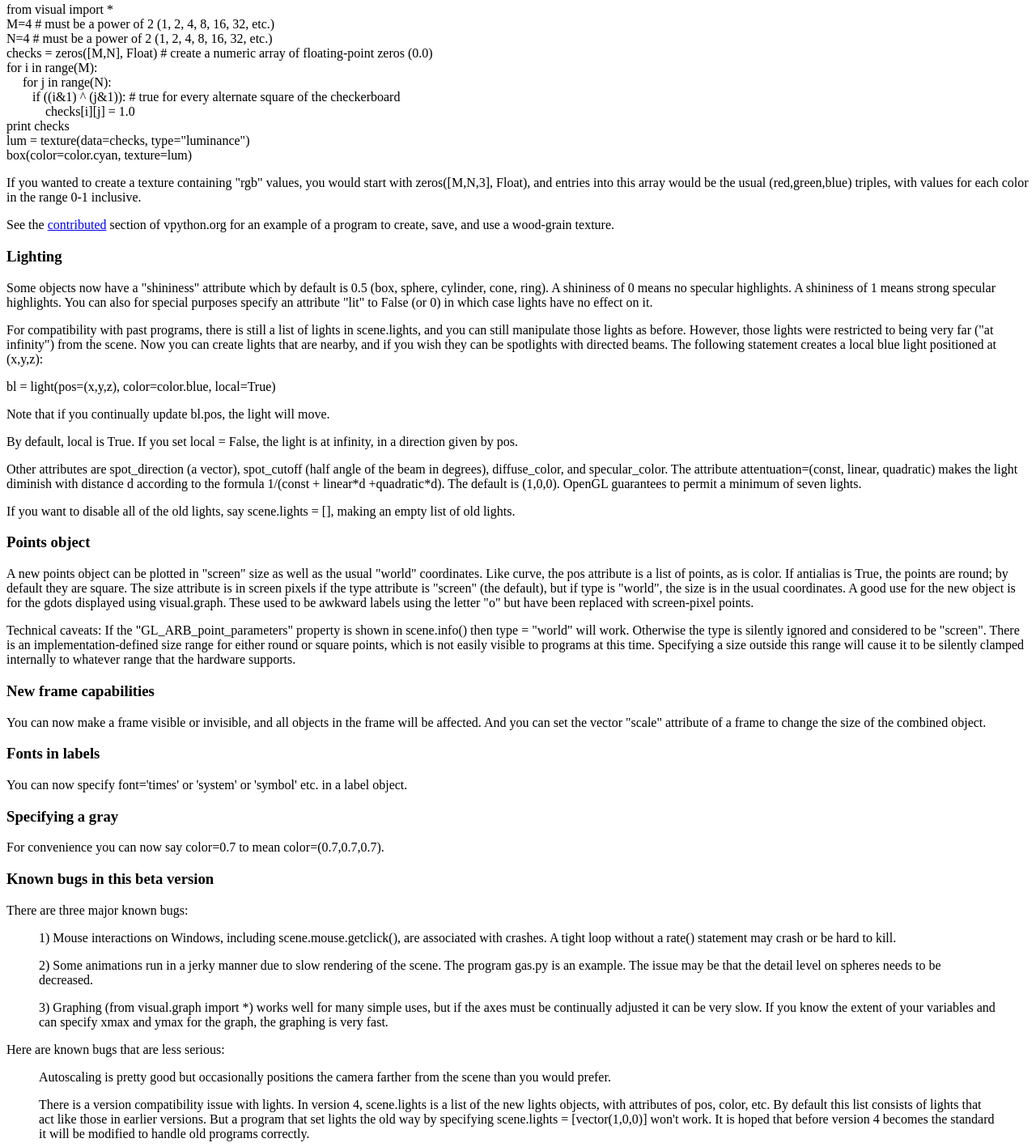
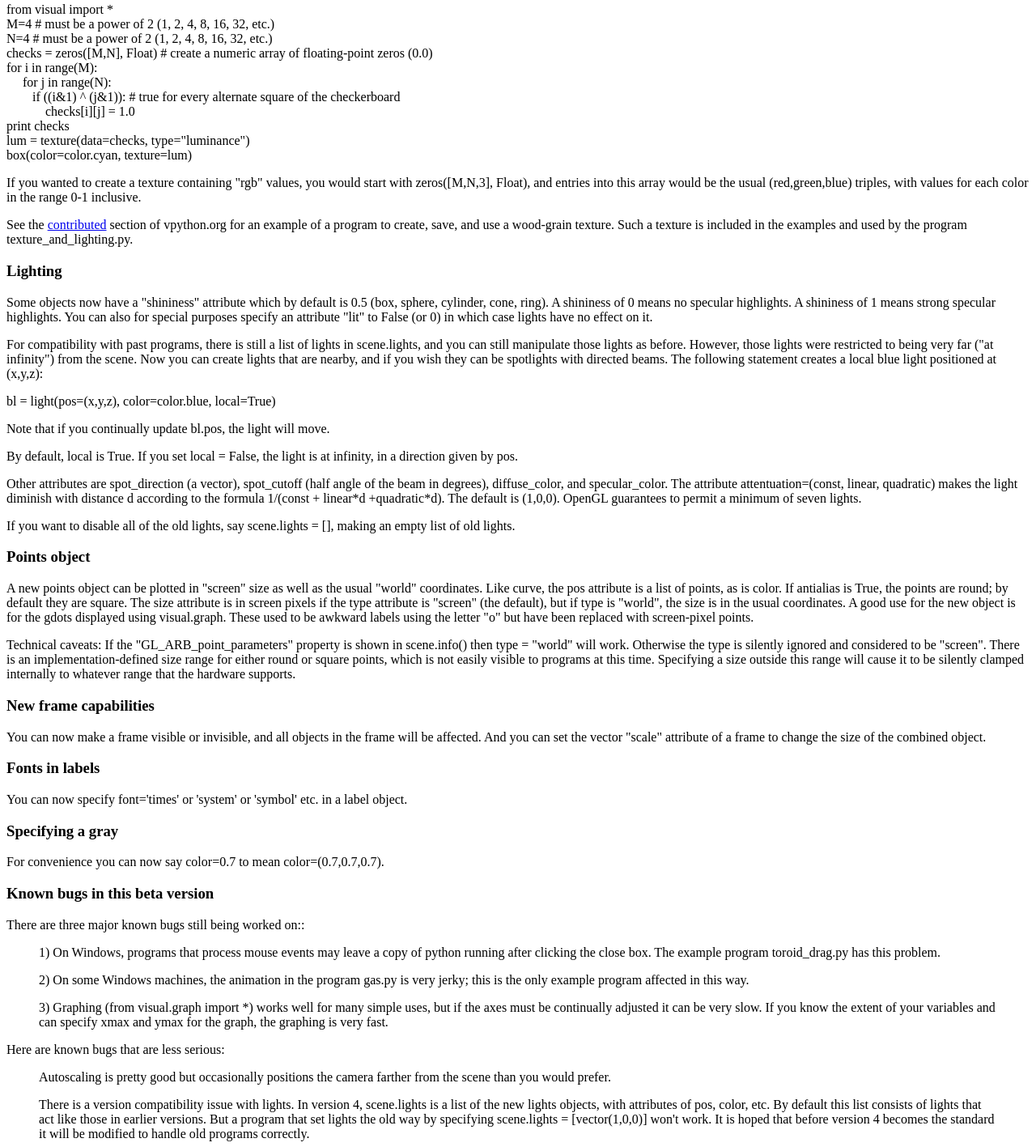
Before and after one commit to vpython/visual.obsolete, a plain HTML site: page docs/visual/texture-opacity-lighting.html in a window 1280 px wide. Shown: the part 750-2167 px from the top of the page at 81% size. Drawn offline with Linux system fonts and the light colour scheme.

Commit message:
Update the list of serious bugs.

```diff
--- a/docs/visual/texture-opacity-lighting.html
+++ b/docs/visual/texture-opacity-lighting.html
@@ -61,7 +61,8 @@
   (red,green,blue) triples, with values for each color in the range 0-1 inclusive.</p>
 <p>See the <a href="http://vpython.org/contributed.html" target="_blank">contributed</a>
   section of vpython.org for an example of a program to create, save, and use
-  a wood-grain texture.</p>
+     a wood-grain texture. Such a texture is included in the examples and used
+    by the program texture_and_lighting.py.</p>
 <h3>Lighting</h3>
 <p>Some objects now have a &quot;shininess&quot; attribute which by default is
   0.5 (box, sphere, cylinder, cone, ring). A shininess of 0 means no specular
@@ -111,14 +112,13 @@
 <h3>Specifying a gray</h3>
 <p>For convenience you can now say color=0.7 to mean color=(0.7,0.7,0.7).</p>
 <h3><a name="bugs"></a>Known bugs in this beta version</h3>
-<p>There are three major known bugs:</p>
+<p>There are three major known bugs still being worked on::</p>
 <blockquote>
-  <p>1) Mouse interactions on Windows, including scene.mouse.getclick(), are associated
-    with crashes. A tight loop without a rate() statement may crash or be hard
-    to kill.</p>
-  <p>2) Some animations run in a jerky manner due to slow rendering of the scene.
-    The program gas.py is an example. The issue may be that the detail level on
-    spheres needs to be decreased.</p>
+  <p>1) On Windows, programs that process mouse events may leave a copy
+    of python running after clicking the close box. The example
+    program toroid_drag.py has this problem.</p>
+  <p>2) On some Windows machines, the animation in the program gas.py is
+    very jerky; this is the only example program affected in this way.</p>
   <p>3) Graphing (from visual.graph import *) works well for many simple uses,
     but if the axes must be continually adjusted it can be very slow. If you know
     the extent of your variables and can specify xmax and ymax for the graph,
```
